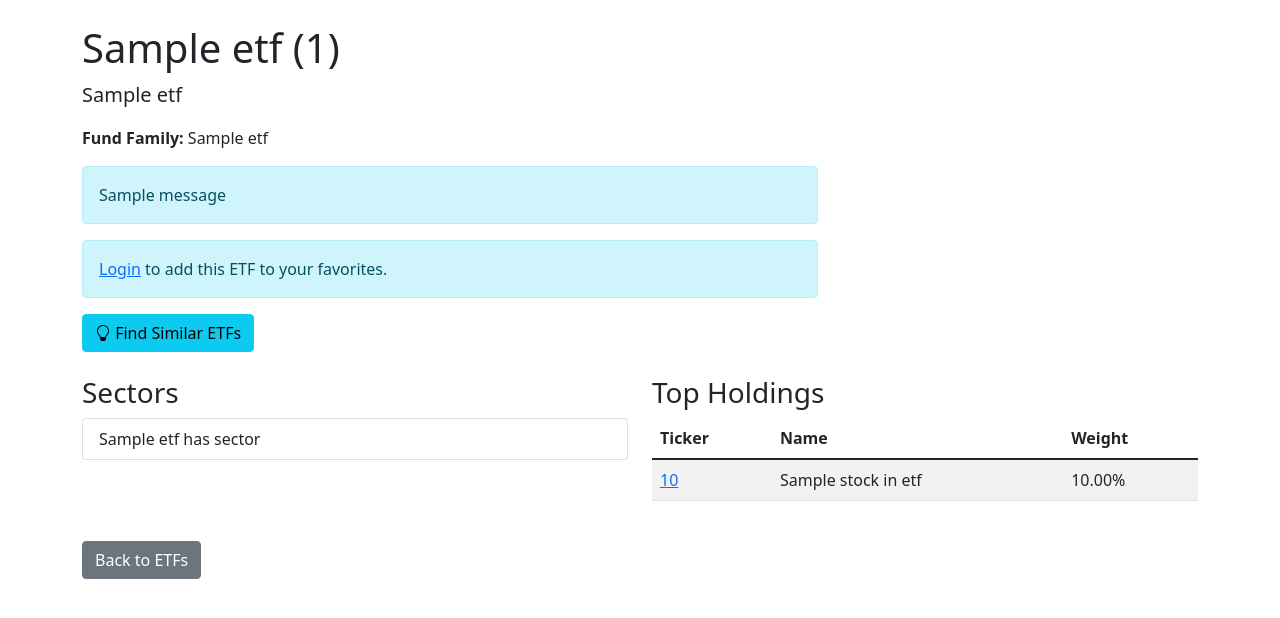
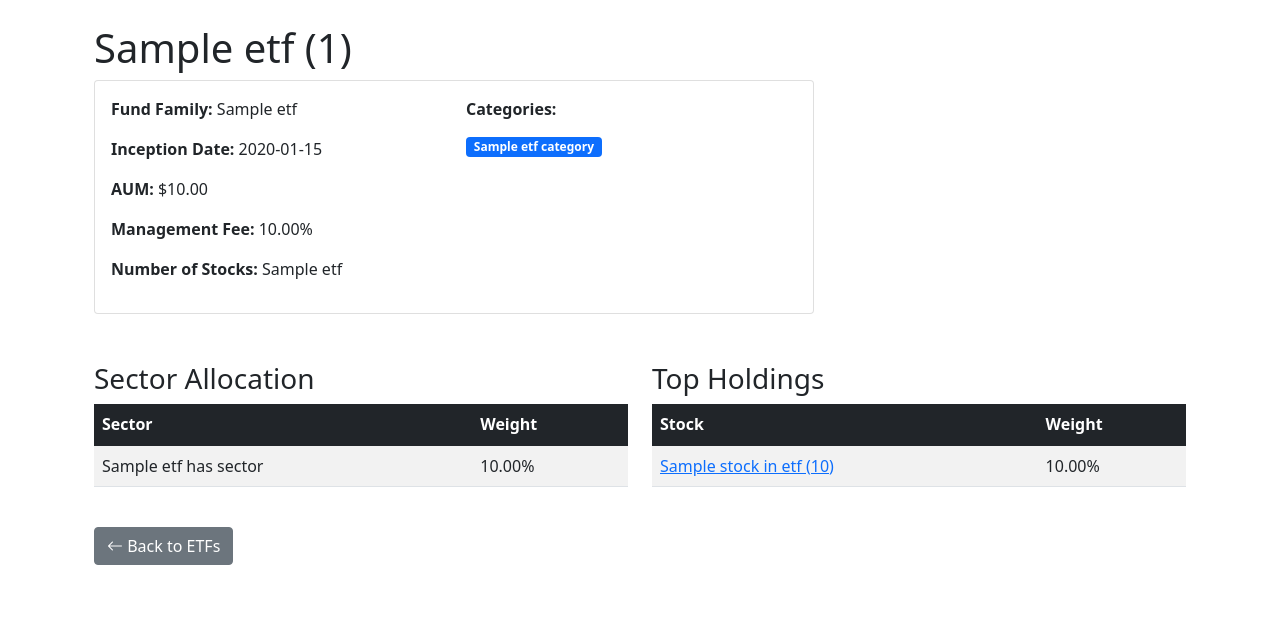
Before and after one commit to HarryGuo2/ETFTracker, a Flask app: page /etf/1 in a window 1280 px wide. Shown: the part 56-674 px from the top of the page. Run offline with Flask 3, Linux system fonts and the light colour scheme; one stand-in notice (Sample message) is shown; a database or web service that is not in the repository returns one stand-in record (values such as "Sample title"); some libraries are stand-ins or nearby versions.

Commit message:
Add ETF categories and improve stock sector display

```diff
--- a/app.py
+++ b/app.py
@@ -24,6 +24,20 @@ DB_SCHEMA = "hg2736"
 # Session configuration
 app.config['SESSION_TYPE'] = 'filesystem'
 app.config['PERMANENT_SESSION_LIFETIME'] = 1800  # 30 minutes
+
+def format_currency(value):
+    """Format a number as currency with appropriate suffix (B for billions, M for millions)"""
+    if value is None:
+        return 'N/A'
+    if value >= 1_000_000_000:
+        return f"${value/1_000_000_000:.2f}B"
+    elif value >= 1_000_000:
+        return f"${value/1_000_000:.2f}M"
+    else:
+        return f"${value:,.2f}"
+
+# Make the function available in templates
+app.jinja_env.filters['format_currency'] = format_currency
 
 def get_db_connection():
     conn = psycopg2.connect(
@@ -91,20 +105,20 @@ def list_etfs():
         if search_query:
             # If search query provided, filter results
             cur.execute("""
-                SELECT e.etf_ticker, e.etf_name, e.inception_date, e.aum, f.fund_name as fund_family
+                SELECT e.etf_ticker, e.etf_name, e.inception_date, e.aum, f.fund_name
                 FROM ETF e
-                JOIN Fund_has_ETF fe ON e.etf_ticker = fe.etf_ticker
-                JOIN Fund_Family f ON fe.fund_id = f.fund_id
+                LEFT JOIN fund_has_etf fe ON e.etf_ticker = fe.etf_ticker
+                LEFT JOIN fund_family f ON fe.fund_id = f.fund_id
                 WHERE e.etf_ticker ILIKE %s OR e.etf_name ILIKE %s
                 ORDER BY e.etf_ticker
             """, ('%' + search_query + '%', '%' + search_query + '%'))
         else:
             # If no search query, return all
             cur.execute("""
-                SELECT e.etf_ticker, e.etf_name, e.inception_date, e.aum, f.fund_name as fund_family
+                SELECT e.etf_ticker, e.etf_name, e.inception_date, e.aum, f.fund_name
                 FROM ETF e
-                JOIN Fund_has_ETF fe ON e.etf_ticker = fe.etf_ticker
-                JOIN Fund_Family f ON fe.fund_id = f.fund_id
+                LEFT JOIN fund_has_etf fe ON e.etf_ticker = fe.etf_ticker
+                LEFT JOIN fund_family f ON fe.fund_id = f.fund_id
                 ORDER BY e.etf_ticker
             """)
 
@@ -123,20 +137,30 @@ def etf_details(etf_ticker):
 
         # Get ETF basic info
         cur.execute("""
-            SELECT e.*, f.fund_name as fund_family
+            SELECT e.*, f.fund_name
             FROM ETF e
-            JOIN Fund_has_ETF fe ON e.etf_ticker = fe.etf_ticker
-            JOIN Fund_Family f ON fe.fund_id = f.fund_id
+            LEFT JOIN fund_has_etf fe ON e.etf_ticker = fe.etf_ticker
+            LEFT JOIN fund_family f ON fe.fund_id = f.fund_id
             WHERE e.etf_ticker = %s
         """, (etf_ticker,))
         etf = cur.fetchone()
 
-        # Get sectors
+        # Get ETF categories
         cur.execute("""
-            SELECT s.sector_name
+            SELECT category_name
+            FROM etf_category
+            WHERE etf_ticker = %s
+            ORDER BY category_name
+        """, (etf_ticker,))
+        categories = cur.fetchall()
+
+        # Get sectors with weights
+        cur.execute("""
+            SELECT s.sector_name, es.sector_weight
             FROM ETF_has_Sector es
             JOIN Sector s ON es.sector_id = s.sector_id
             WHERE es.etf_ticker = %s
+            ORDER BY es.sector_weight DESC
         """, (etf_ticker,))
         sectors = cur.fetchall()
 
@@ -161,7 +185,7 @@ def etf_details(etf_ticker):
 
         cur.close()
         conn.close()
-        return render_template('etf_details.html', etf=etf, sectors=sectors, stocks=stocks, is_liked=is_liked)
+        return render_template('etf_details.html', etf=etf, categories=categories, sectors=sectors, stocks=stocks, is_liked=is_liked)
     except Exception as e:
         return f"<h1>Error</h1><p>{str(e)}</p><pre>{traceback.format_exc()}</pre>"
 
@@ -177,16 +201,18 @@ def list_stocks():
         if search_query:
             # If search query provided, filter results
             cur.execute("""
-                SELECT s.stock_ticker, s.stock_name, s.ipo_date, s.stock_sector
+                SELECT s.stock_ticker, s.stock_name, s.ipo_date, s.stock_sector, sec.sector_name
                 FROM Stock s
+                LEFT JOIN Sector sec ON s.stock_sector = sec.sector_id
                 WHERE s.stock_ticker ILIKE %s OR s.stock_name ILIKE %s
                 ORDER BY s.stock_ticker
             """, ('%' + search_query + '%', '%' + search_query + '%'))
         else:
             # If no search query, return all
             cur.execute("""
-                SELECT s.stock_ticker, s.stock_name, s.ipo_date, s.stock_sector
+                SELECT s.stock_ticker, s.stock_name, s.ipo_date, s.stock_sector, sec.sector_name
                 FROM Stock s
+                LEFT JOIN Sector sec ON s.stock_sector = sec.sector_id
                 ORDER BY s.stock_ticker
             """)
 
@@ -203,11 +229,12 @@ def stock_details(stock_ticker):
         conn = get_db_connection()
         cur = conn.cursor()
 
-        # Get stock basic info
+        # Get stock basic info with sector name
         cur.execute("""
-            SELECT *
-            FROM Stock
-            WHERE stock_ticker = %s
+            SELECT s.*, sec.sector_name
+            FROM Stock s
+            LEFT JOIN Sector sec ON s.stock_sector = sec.sector_id
+            WHERE s.stock_ticker = %s
         """, (stock_ticker,))
         stock = cur.fetchone()
 
@@ -461,9 +488,18 @@ def sector_details(sector_id):
         """, (sector_id,))
         etfs = cur.fetchall()
 
+        # Get stocks in this sector
+        cur.execute("""
+            SELECT stock_ticker, stock_name, ipo_date
+            FROM Stock
+            WHERE stock_sector = %s
+            ORDER BY stock_ticker
+        """, (sector_id,))
+        stocks = cur.fetchall()
+
         cur.close()
         conn.close()
-        return render_template('sector_details.html', sector=sector, etfs=etfs)
+        return render_template('sector_details.html', sector=sector, etfs=etfs, stocks=stocks)
     except Exception as e:
         return f"<h1>Error</h1><p>{str(e)}</p><pre>{traceback.format_exc()}</pre>"
 
--- a/templates/etf_details.html
+++ b/templates/etf_details.html
@@ -3,81 +3,119 @@
 {% block title %}{{ etf[1] }} - ETF Details{% endblock %}
 
 {% block content %}
+<div class="container mt-4">
     <div class="row">
         <div class="col-md-8">
             <h1>{{ etf[1] }} ({{ etf[0] }})</h1>
-        <p class="lead">{{ etf[2] }}</p>
-        <p><strong>Fund Family:</strong> {{ etf[5] }}</p>
 
-        {% with messages = get_flashed_messages() %}
-            {% if messages %}
-                {% for message in messages %}
-                    <div class="alert alert-info">{{ message }}</div>
+            <div class="card mb-4">
+                <div class="card-body">
+                    <div class="row">
+                        <div class="col-md-6">
+                            <p><strong>Fund Family:</strong> {{ etf[6] or 'N/A' }}</p>
+                            <p><strong>Inception Date:</strong>
+                                {% if etf[2] %}
+                                    {{ etf[2].strftime('%B %d, %Y') }}
+                                {% else %}
+                                    N/A
+                                {% endif %}
+                            </p>
+                            <p><strong>AUM:</strong>
+                                {% if etf[3] %}
+                                    ${{ "{:,.2f}".format(etf[3]) }}
+                                {% else %}
+                                    N/A
+                                {% endif %}
+                            </p>
+                            <p><strong>Management Fee:</strong>
+                                {% if etf[4] %}
+                                    {{ "%.2f"|format(etf[4]) }}%
+                                {% else %}
+                                    N/A
+                                {% endif %}
+                            </p>
+                            <p><strong>Number of Stocks:</strong> {{ etf[5] or 'N/A' }}</p>
+                        </div>
+                        <div class="col-md-6">
+                            <p><strong>Categories:</strong></p>
+                            {% if categories %}
+                                <div class="d-flex flex-wrap gap-2">
+                                    {% for category in categories %}
+                                        <span class="badge bg-primary">{{ category[0] }}</span>
                                     {% endfor %}
+                                </div>
+                            {% else %}
+                                <p>N/A</p>
                             {% endif %}
-        {% endwith %}
-
-        {% if session.user_id %}
-            {% if is_liked %}
-                <form action="{{ url_for('unlike_etf', etf_ticker=etf[0]) }}" method="post" class="mb-2">
-                    <button type="submit" class="btn btn-outline-danger">
-                        <i class="bi bi-heart-fill"></i> Remove from Favorites
-                    </button>
-                </form>
-            {% else %}
-                <form action="{{ url_for('like_etf', etf_ticker=etf[0]) }}" method="post" class="mb-2">
-                    <button type="submit" class="btn btn-outline-primary">
-                        <i class="bi bi-heart"></i> Add to Favorites
-                    </button>
-                </form>
-            {% endif %}
-        {% else %}
-            <div class="alert alert-info mb-3">
-                <a href="{{ url_for('login') }}">Login</a> to add this ETF to your favorites.
                         </div>
-        {% endif %}
-
-        <a href="{{ url_for('etf_specific_recommendations', etf_ticker=etf[0]) }}" class="btn btn-info">
-            <i class="bi bi-lightbulb"></i> Find Similar ETFs
-        </a>
+                    </div>
+                </div>
+            </div>
         </div>
     </div>
 
     <div class="row mt-4">
         <div class="col-md-6">
-        <h3>Sectors</h3>
-        <ul class="list-group">
+            <h3>Sector Allocation</h3>
+            {% if sectors %}
+                <div class="table-responsive">
+                    <table class="table table-striped table-hover">
+                        <thead class="table-dark">
+                            <tr>
+                                <th>Sector</th>
+                                <th>Weight</th>
+                            </tr>
+                        </thead>
+                        <tbody>
                             {% for sector in sectors %}
-            <li class="list-group-item">{{ sector[0] }}</li>
+                            <tr>
+                                <td>{{ sector[0] }}</td>
+                                <td>{{ "%.2f"|format(sector[1]) }}%</td>
+                            </tr>
                             {% endfor %}
-        </ul>
+                        </tbody>
+                    </table>
                 </div>
+            {% else %}
+                <div class="alert alert-info">No sector information available.</div>
+            {% endif %}
+        </div>
+
         <div class="col-md-6">
             <h3>Top Holdings</h3>
+            {% if stocks %}
                 <div class="table-responsive">
-            <table class="table table-striped">
-                <thead>
+                    <table class="table table-striped table-hover">
+                        <thead class="table-dark">
                             <tr>
-                        <th>Ticker</th>
-                        <th>Name</th>
+                                <th>Stock</th>
                                 <th>Weight</th>
                             </tr>
                         </thead>
                         <tbody>
                             {% for stock in stocks %}
                             <tr>
-                        <td><a href="{{ url_for('stock_details', stock_ticker=stock[0]) }}">{{ stock[0] }}</a></td>
-                        <td>{{ stock[1] }}</td>
+                                <td>
+                                    <a href="{{ url_for('stock_details', stock_ticker=stock[0]) }}">
+                                        {{ stock[1] }} ({{ stock[0] }})
+                                    </a>
+                                </td>
                                 <td>{{ "%.2f"|format(stock[2]) }}%</td>
                             </tr>
                             {% endfor %}
                         </tbody>
                     </table>
                 </div>
+            {% else %}
+                <div class="alert alert-info">No stock holdings information available.</div>
+            {% endif %}
         </div>
     </div>
 
     <div class="mt-4">
-    <a href="{{ url_for('list_etfs') }}" class="btn btn-secondary">Back to ETFs</a>
+        <a href="{{ url_for('list_etfs') }}" class="btn btn-secondary">
+            <i class="bi bi-arrow-left"></i> Back to ETFs
+        </a>
+    </div>
 </div>
 {% endblock %}
--- a/templates/etfs.html
+++ b/templates/etfs.html
@@ -41,7 +41,7 @@
                         <td>{{ etf[1] }}</td>
                         <td>{{ etf[2] }}</td>
                         <td>${{ etf[3] | default('N/A', true) }}</td>
-                        <td>{{ etf[4] }}</td>
+                        <td>{{ etf[4] | default('N/A', true) }}</td>
                         <td>
                             <a href="{{ url_for('etf_details', etf_ticker=etf[0]) }}" class="btn btn-sm btn-primary">
                                 <i class="bi bi-info-circle"></i> View Details
--- a/templates/index_details.html
+++ b/templates/index_details.html
@@ -90,11 +90,6 @@
     </div>
     {% endif %}
 
-    {% if not etfs or etfs|length == 0 and not stocks or stocks|length == 0 %}
-    <div class="alert alert-info mt-4">
-        No ETFs or stocks found for this index.
-    </div>
-    {% endif %}
 
     <div class="mt-4">
         <a href="{{ url_for('list_indexes') }}" class="btn btn-secondary">
```
Also changed, not shown: deployment_instructions.md (added, +145 -0 lines), templates/sector_details.html (+31 -1 lines), templates/stock_details.html (+39 -7 lines), templates/stocks.html (+26 -22 lines). Lines whose indentation alone changed are shown as unchanged.
